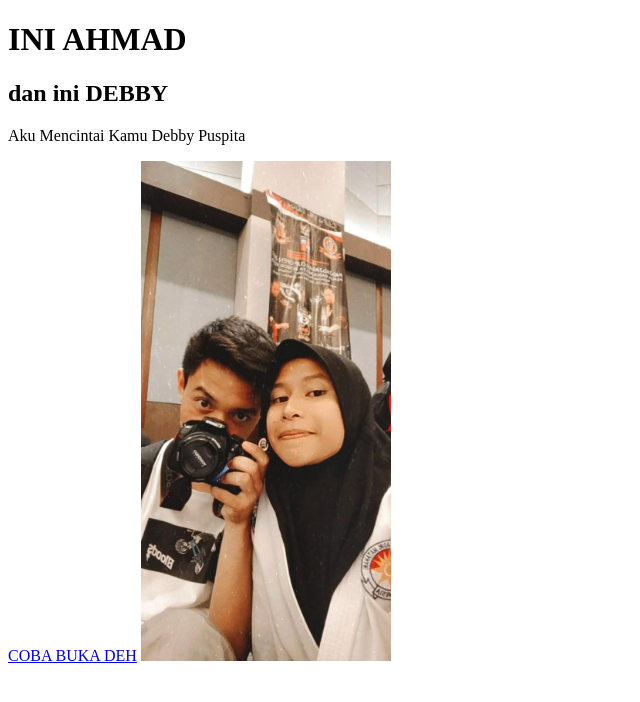
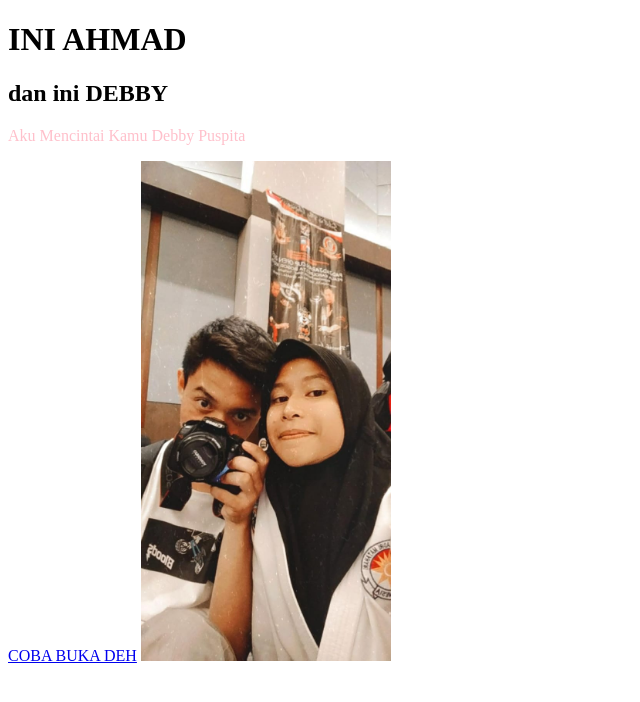
Before and after one commit to ahmadnurd18/Buat-Ayang.github.io, a plain HTML site: page index.html in a window 1280 px wide. Shown: the whole page, without its empty margins (0-640 px from the left). Drawn offline with Linux system fonts and the light colour scheme.

Commit message:
menambahkan warna pada paragraf

```diff
--- a/index.html
+++ b/index.html
@@ -8,7 +8,7 @@
   <body>
     <h1>INI AHMAD</h1>
     <h2>dan ini DEBBY</h2>
-    <p>Aku Mencintai Kamu Debby Puspita</p>
+    <p style="color: pink">Aku Mencintai Kamu Debby Puspita</p>
     <a
       href="https://drive.google.com/drive/folders/1eyk1vX2_btEReb7Up-b3MSbgKMqTNMmp"
       >COBA BUKA DEH</a
```
